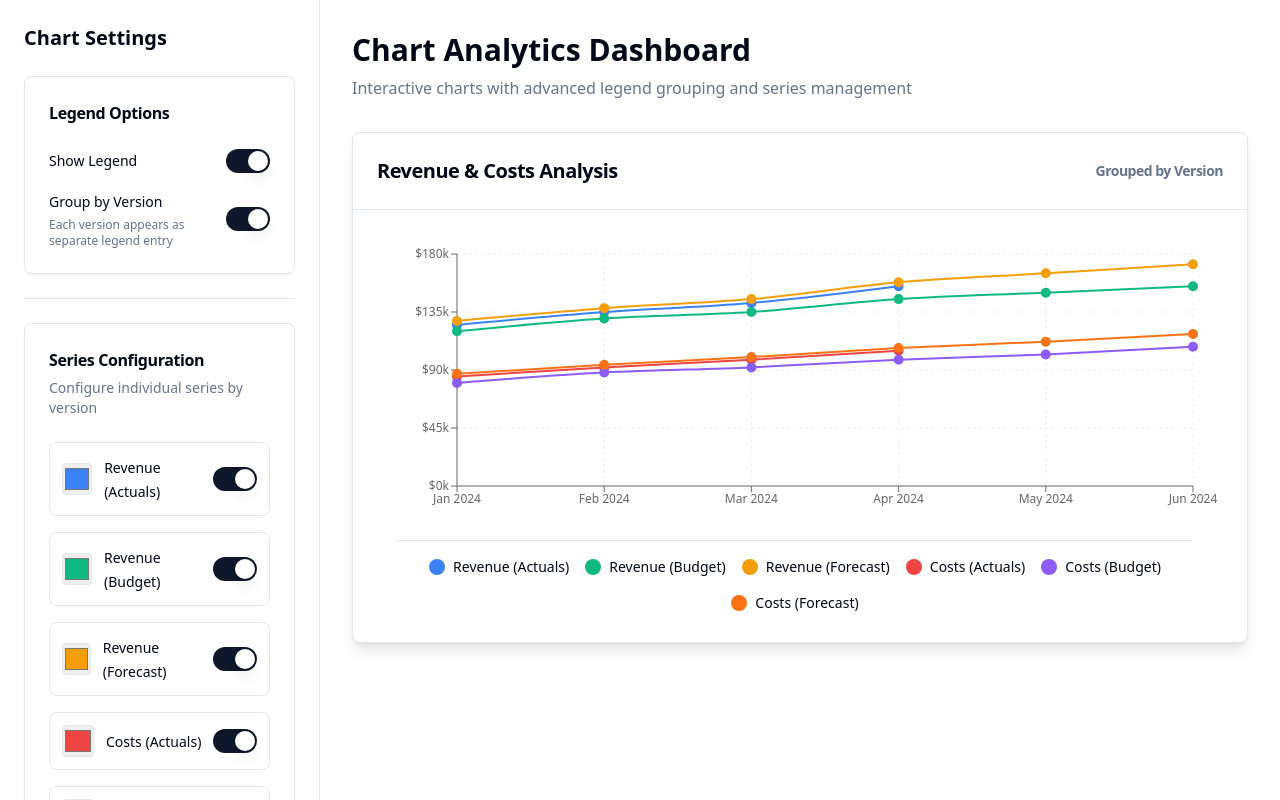
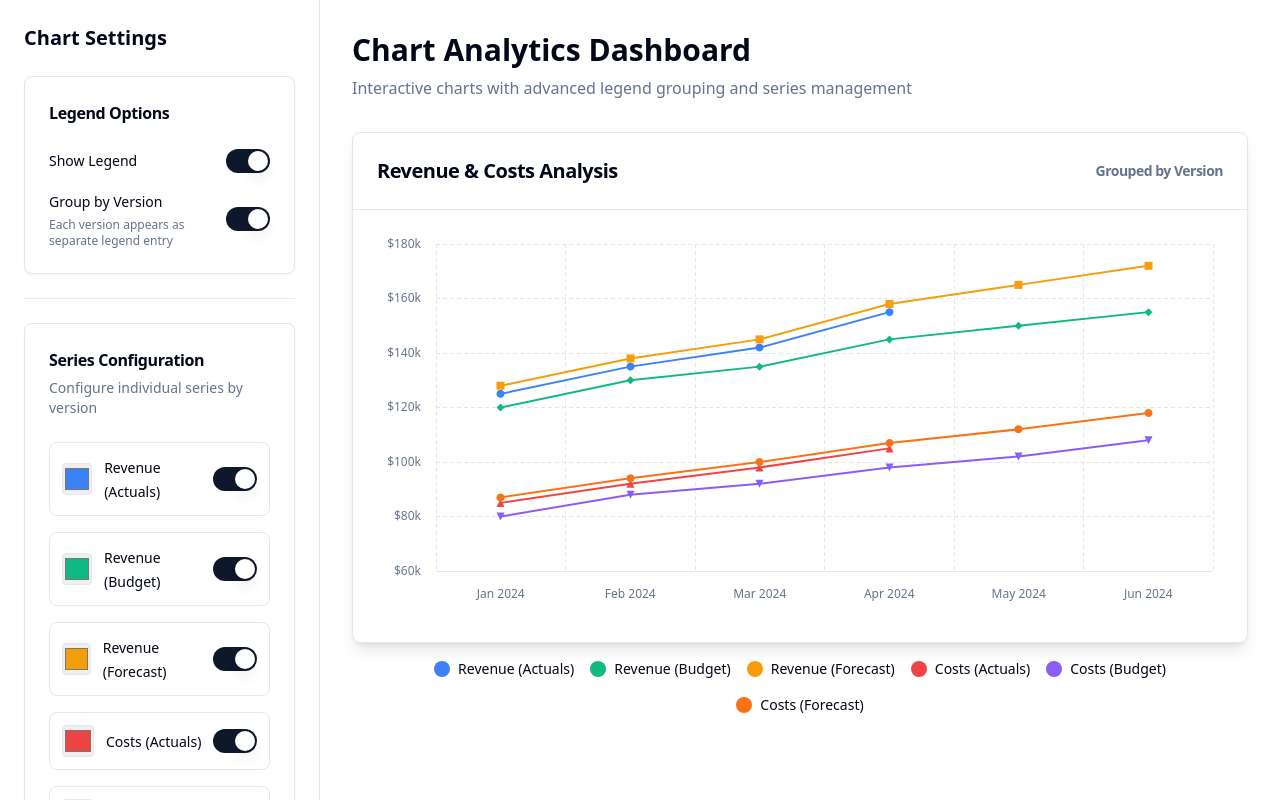
Before and after one commit to domaikel/chart-legend-harmonizer, a React (Vite) app: page / in a window 1280 px wide. Built offline with nearby package versions, Linux system fonts and the light colour scheme.

Commit message:
Refactor: Migrate to Highcharts library
Migrate the charting implementation from Recharts to Highcharts, including the tooltip and legend customizations.

```diff
--- a/package.json
+++ b/package.json
@@ -45,6 +45,7 @@
     "cmdk": "^1.0.0",
     "date-fns": "^3.6.0",
     "embla-carousel-react": "^8.3.0",
+    "highcharts-react-official": "^3.2.2",
     "input-otp": "^1.2.4",
     "lucide-react": "^0.462.0",
     "next-themes": "^0.3.0",
--- a/src/components/ChartContainer.tsx
+++ b/src/components/ChartContainer.tsx
@@ -1,7 +1,7 @@
 
-import { LineChart, Line, XAxis, YAxis, CartesianGrid, Tooltip, Legend, ResponsiveContainer } from 'recharts';
+import Highcharts from 'highcharts';
+import HighchartsReact from 'highcharts-react-official';
 import { ChartConfig, SeriesItem, ChartDataPoint } from "@/types/chart";
-import { CustomTooltip } from "./CustomTooltip";
 import { CustomLegend } from "./CustomLegend";
 
 interface ChartContainerProps {
@@ -89,43 +89,134 @@ export const ChartContainer = ({ data, config, series }: ChartContainerProps) =>
     return `${series.variable}-${series.version}`;
   };
 
+  // Convert data to Highcharts format
+  const categories = data.map(d => d.period);
+
+  const highchartsSeries = chartSeries.map(s => {
+    const dataKey = getDataKey(s);
+    const seriesData = data.map(d => d[dataKey] as number || null);
+
+    return {
+      name: `${s.variable} (${s.version})`,
+      data: seriesData,
+      color: s.color,
+      marker: {
+        enabled: true,
+        radius: 4,
+        states: {
+          hover: {
+            radius: 6
+          }
+        }
+      }
+    };
+  });
+
+  const options: Highcharts.Options = {
+    chart: {
+      type: 'line',
+      height: 384, // 96 * 4 (24rem)
+      backgroundColor: 'transparent',
+      style: {
+        fontFamily: 'inherit'
+      }
+    },
+    title: {
+      text: undefined
+    },
+    xAxis: {
+      categories,
+      gridLineWidth: 1,
+      gridLineDashStyle: 'Dash',
+      lineColor: 'hsl(var(--border))',
+      tickColor: 'hsl(var(--border))',
+      labels: {
+        style: {
+          color: 'hsl(var(--muted-foreground))',
+          fontSize: '12px'
+        }
+      }
+    },
+    yAxis: {
+      title: {
+        text: undefined
+      },
+      gridLineWidth: 1,
+      gridLineDashStyle: 'Dash',
+      lineColor: 'hsl(var(--border))',
+      labels: {
+        style: {
+          color: 'hsl(var(--muted-foreground))',
+          fontSize: '12px'
+        },
+        formatter: function() {
+          return `$${(this.value as number / 1000).toFixed(0)}k`;
+        }
+      }
+    },
+    tooltip: {
+      shared: false, // Only show data for hovered series
+      backgroundColor: 'hsl(var(--background))',
+      borderColor: 'hsl(var(--border))',
+      borderRadius: 8,
+      shadow: true,
+      style: {
+        color: 'hsl(var(--foreground))',
+        fontSize: '12px'
+      },
+      formatter: function() {
+        const point = this.point;
+        const seriesName = this.series.name;
+        const value = point.y;
+
+        return `
+          <div style="padding: 8px;">
+            <div style="font-weight: 600; margin-bottom: 8px; color: hsl(var(--foreground));">${point.category}</div>
+            <div style="display: flex; align-items: center; gap: 8px;">
+              <div style="width: 12px; height: 12px; border-radius: 50%; background-color: ${this.series.color};"></div>
+              <span style="color: hsl(var(--muted-foreground));">${seriesName}:</span>
+              <span style="font-weight: 500;">$${value?.toLocaleString()}</span>
+            </div>
+          </div>
+        `;
+      },
+      useHTML: true
+    },
+    legend: {
+      enabled: false // We use custom legend
+    },
+    plotOptions: {
+      line: {
+        lineWidth: 2,
+        states: {
+          hover: {
+            lineWidth: 2
+          }
+        },
+        marker: {
+          states: {
+            hover: {
+              enabled: true
+            }
+          }
+        }
+      }
+    },
+    series: highchartsSeries,
+    credits: {
+      enabled: false
+    }
+  };
+
   return (
     <div className="w-full h-96">
-      <ResponsiveContainer width="100%" height="100%">
-        <LineChart data={data} margin={{ top: 20, right: 30, left: 20, bottom: 5 }}>
-          <CartesianGrid strokeDasharray="3 3" className="opacity-30" />
-          <XAxis
-            dataKey="period"
-            className="text-sm text-muted-foreground"
-            tick={{ fontSize: 12 }}
-          />
-          <YAxis
-            className="text-sm text-muted-foreground"
-            tick={{ fontSize: 12 }}
-            tickFormatter={(value) => `$${(value / 1000).toFixed(0)}k`}
-          />
-          <Tooltip
-            content={<CustomTooltip config={config} series={series} />}
-            cursor={{ stroke: 'hsl(var(--border))', strokeWidth: 1 }}
-          />
-          {config.showLegend && (
-            <Legend
-              content={<CustomLegend config={config} series={legendSeries} chartSeries={chartSeries} />}
-            />
-          )}
-          {chartSeries.map((s, index) => (
-            <Line
-              key={s.id}
-              type="monotone"
-              dataKey={getDataKey(s)}
-              stroke={s.color}
-              strokeWidth={2}
-              dot={{ fill: s.color, strokeWidth: 2, r: 4 }}
-              activeDot={{ r: 6, stroke: s.color, strokeWidth: 2 }}
-            />
-          ))}
-        </LineChart>
-      </ResponsiveContainer>
+      <HighchartsReact
+        highcharts={Highcharts}
+        options={options}
+      />
+      {config.showLegend && (
+        <CustomLegend config={config} series={legendSeries} chartSeries={chartSeries} />
+      )}
     </div>
   );
 };
```
Also changed, not shown: 1 other file (tests, documents, lock files or other folders).
